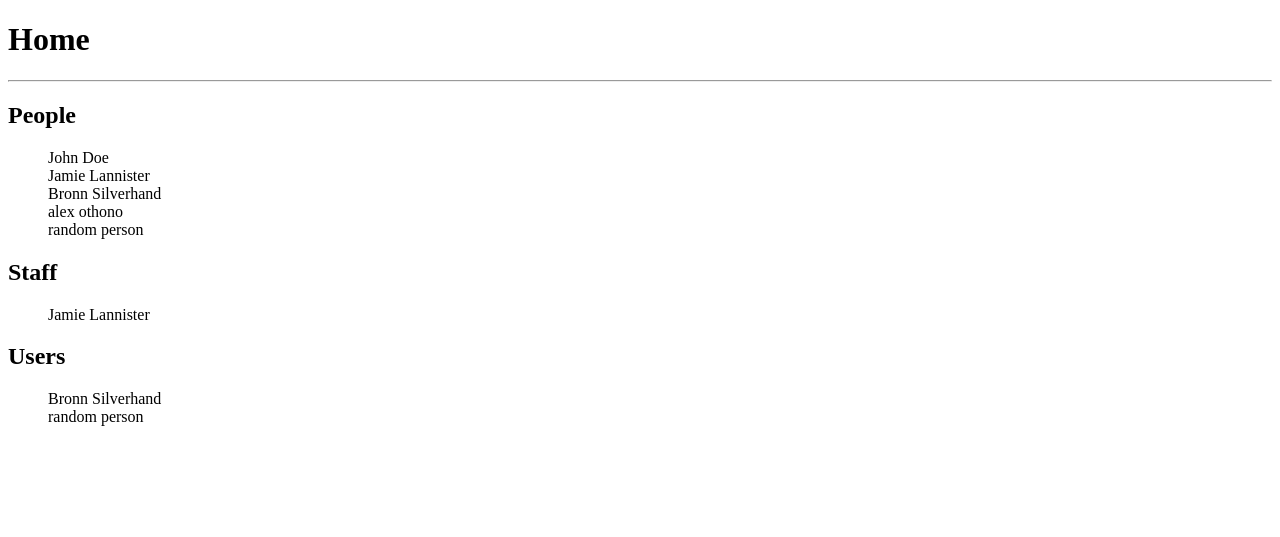
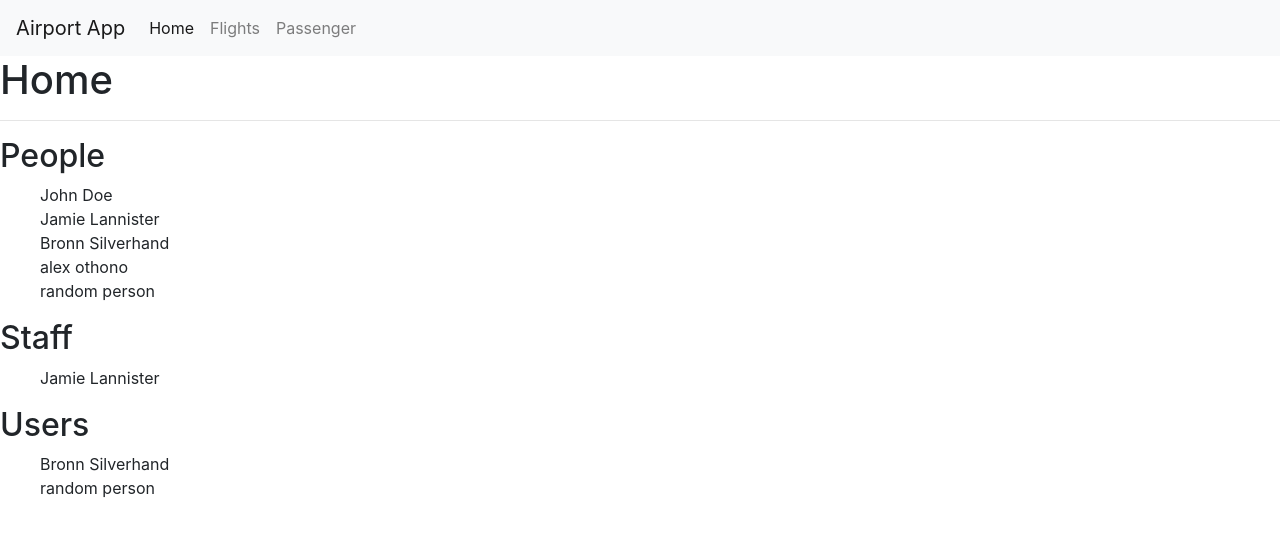
Before and after one commit to beth98an/eng84-airport-project, a Django app: page /home/ in a window 1280 px wide. Shown: the top 537 px of the page. Run offline with Django 3.2, Linux system fonts and the light colour scheme; data comes from the database, SQL or seed files in the repository; some libraries are stand-ins or nearby versions.

Commit message:
added static files, and navbar

```diff
--- /dev/null
+++ b/app/core/static/css/bootstrap.css
@@ -0,0 +1,22 @@
+<nav class="navbar navbar-expand-lg navbar-light bg-light">
+  <a class="navbar-brand" href="#">Navbar</a>
+  <button class="navbar-toggler" type="button" data-toggle="collapse" data-target="#navbarNav" aria-controls="navbarNav" aria-expanded="false" aria-label="Toggle navigation">
+    <span class="navbar-toggler-icon"></span>
+  </button>
+  <div class="collapse navbar-collapse" id="navbarNav">
+    <ul class="navbar-nav">
+      <li class="nav-item active">
+        <a class="nav-link" href="#">Home <span class="sr-only">(current)</span></a>
+      </li>
+      <li class="nav-item">
+        <a class="nav-link" href="#">Features</a>
+      </li>
+      <li class="nav-item">
+        <a class="nav-link" href="#">Pricing</a>
+      </li>
+      <li class="nav-item">
+        <a class="nav-link disabled" href="#" tabindex="-1" aria-disabled="true">Disabled</a>
+      </li>
+    </ul>
+  </div>
+</nav>
--- a/app/core/templates/base.html
+++ b/app/core/templates/base.html
@@ -1,14 +1,41 @@
-
-<!doctype html>
+{% load static %}
+<!--<!doctype html>-->
 <html lang="en">
   <head>
-    <title>{% block head_title %}{% endblock %}</title>
+    <title>{% block head_title %}Airport app{% endblock %}</title>
+    <link rel="stylesheet" href="https://stackpath.bootstrapcdn.com/bootstrap/4.3.1/css/bootstrap.min.css" integrity="sha384-ggOyR0iXCbMQv3Xipma34MD+dH/1fQ784/j6cY/iJTQUOhcWr7x9JvoRxT2MZw1T" crossorigin="anonymous">
+
+    <link rel="stylesheet" href="{% static 'css/bootstrap.css' %}">
+
 
     <meta charset="utf-8">
     <meta name="viewport" content="width=device-width, initial-scale=1, shrink-to-fit=no">
+
   </head>
 
   <body>
+  <nav class="navbar navbar-expand-lg navbar-light bg-light">
+    <a class="navbar-brand" href="#">Airport App</a>
+    <button class="navbar-toggler" type="button" data-toggle="collapse" data-target="#navbarNav" aria-controls="navbarNav" aria-expanded="false" aria-label="Toggle navigation">
+      <span class="navbar-toggler-icon"></span>
+    </button>
+    <div class="collapse navbar-collapse" id="navbarNav">
+      <ul class="navbar-nav">
+        <li class="nav-item active">
+          <a class="nav-link" href="#">Home <span class="sr-only">(current)</span></a>
+        </li>
+        <li class="nav-item">
+          <a class="nav-link" href="#">Flights</a>
+        </li>
+        <li class="nav-item">
+          <a class="nav-link" href="#">Passenger</a>
+        </li>
+      </ul>
+    </div>
+  </nav>
+
+
+
     <h1>
       {% block body_title %}
       {% endblock %}
--- a/app/core/urls.py
+++ b/app/core/urls.py
@@ -1,8 +1,13 @@
+from django.conf import settings
 from django.urls import path
 from . import views
+from django.conf.urls.static import static
 
 from .views import HomeView
 
 urlpatterns = [
         path('', HomeView.as_view(), name='index'),
-        ]
+        path('/home', HomeView.as_view(), name='home'),
+        path('/flights', HomeView.as_view(), name='flights'),
+        path('/passengers', HomeView.as_view(), name='index'),
+        ]+ static(settings.MEDIA_URL, document_root= settings.MEDIA_ROOT)
--- a/app/core/views.py
+++ b/app/core/views.py
@@ -24,3 +24,6 @@ class HomeView(ListView):
                 'users': User.objects.all(),
                 }
         return queryset
+
+    def flights(self):
+        pass
```
Also changed, not shown: app/airportapp/settings.py (+11 -0 lines).
